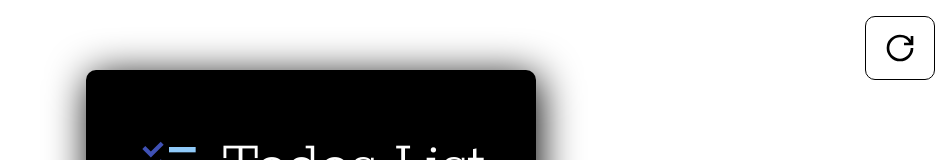
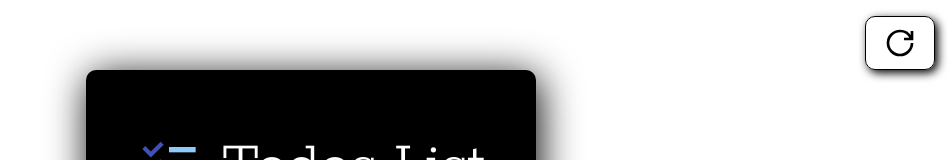
Before and after one commit to prakash855/tailnode_todo, a React (Create React App) app: page / in a window 1280 px wide. Shown: the top 160 px of the page, without its empty margins (329-1280 px from the left). Built offline with nearby package versions, Linux system fonts and the light colour scheme.

Commit message:
stylings

```diff
--- a/src/App.css
+++ b/src/App.css
@@ -4,10 +4,10 @@
   font-family: "Rokkitt", serif;
 }
 #btn {
-  position: absolute;
+  position: fixed;
   top: 1rem;
   right: 1rem;
-  padding: 15px;
+  padding: 10px;
   font-size: 2rem;
   background: transparent;
   color: white;
@@ -19,6 +19,10 @@
   width: 70px;
   cursor: pointer;
   border-radius: 10px;
+  box-shadow: 3px 3px 10px #000;
+}
+#btn:hover{
+  background: rgb(221, 217, 201);
 }
 .container {
   /* background: linear-gradient(to right bottom, #e1b302, #c09666); */
```
